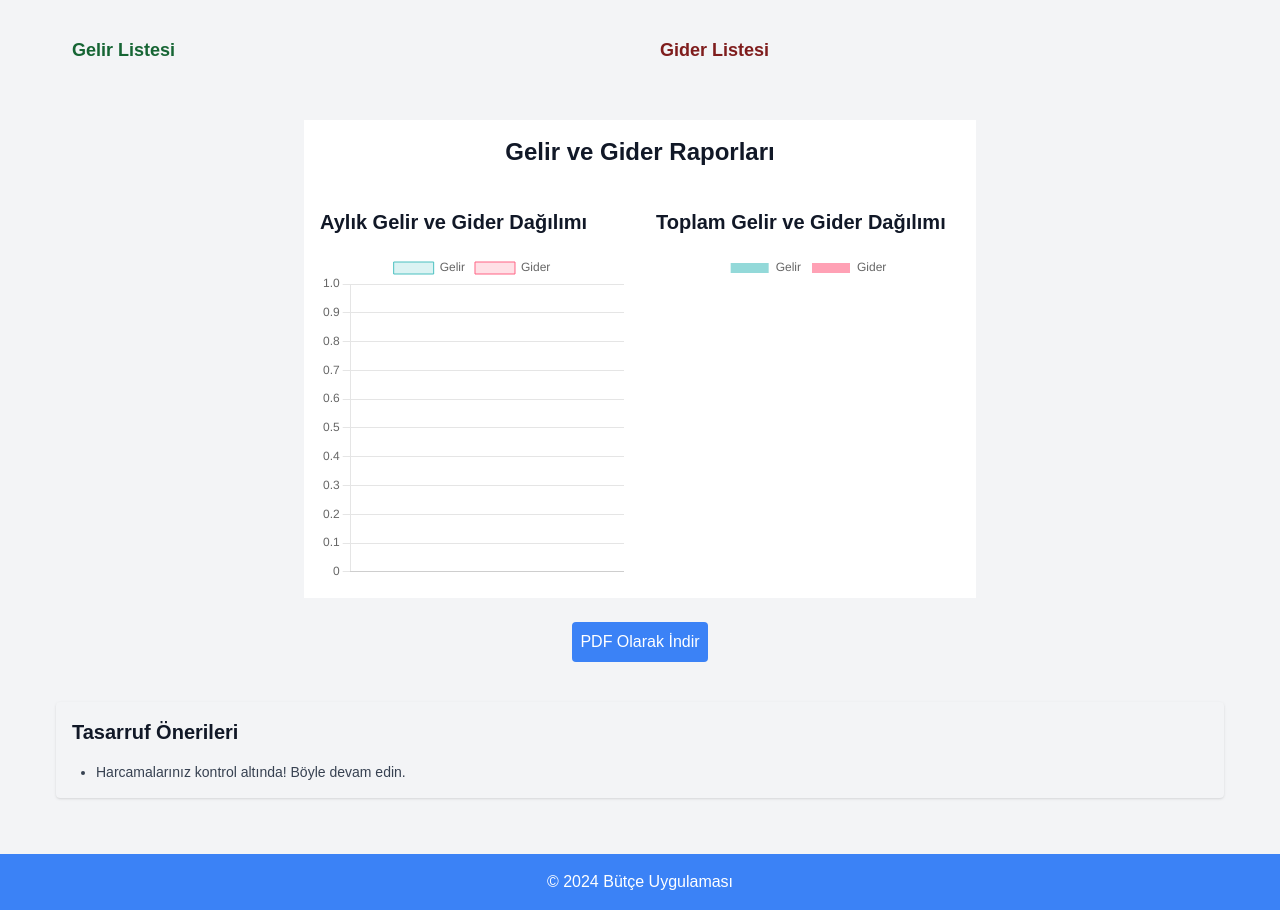
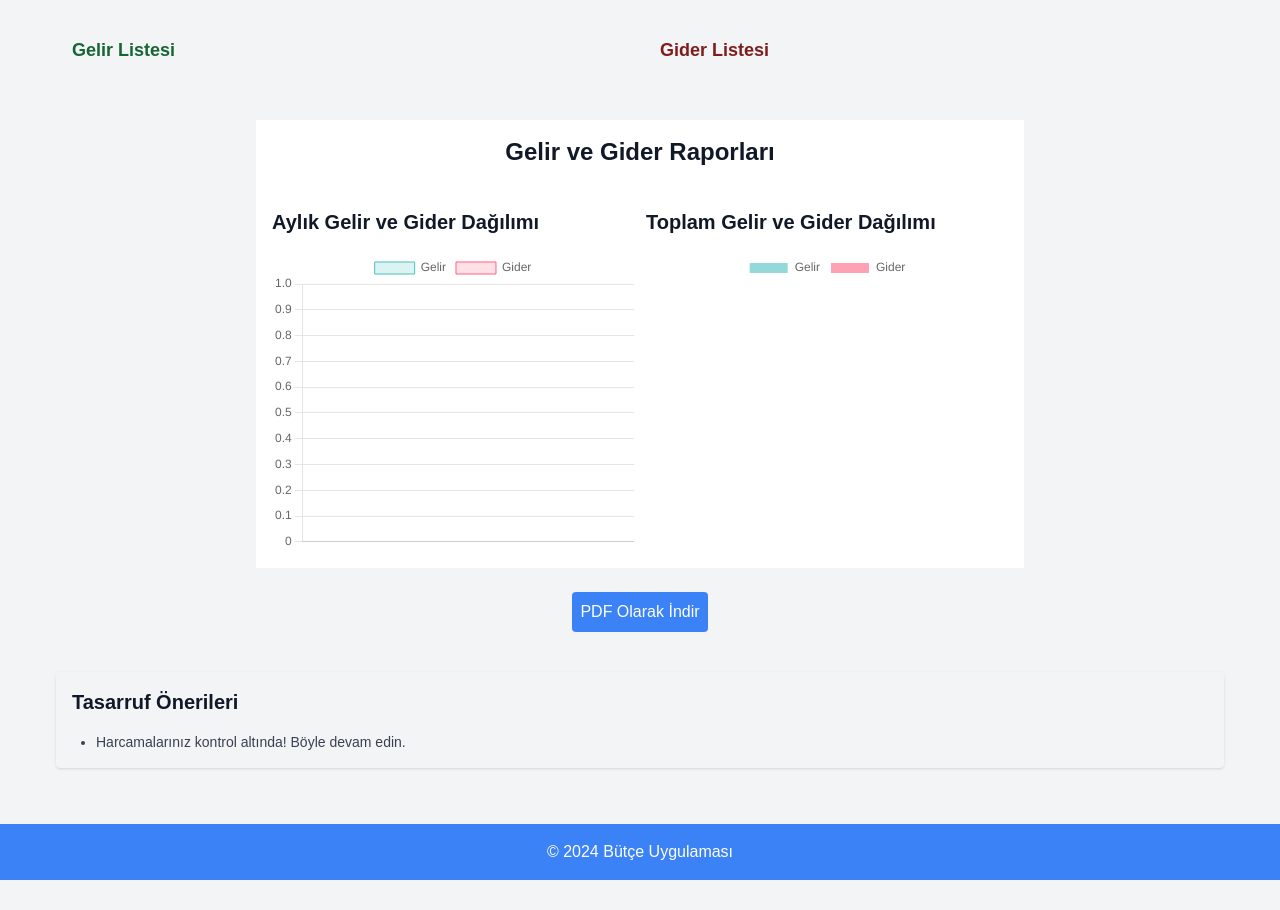
Before and after one commit to elanurbulbul/BudgetProject, a Next.js app: page / in a window 1280 px wide. Shown: the part 900-1810 px from the top of the page. After the commit the page ends 1780 px from the top, so only its background shows below. Built offline with nearby package versions, Linux system fonts and the light colour scheme.

Commit message:
UpdatedProblems

```diff
--- a/app/components/Reports.js
+++ b/app/components/Reports.js
@@ -2,7 +2,16 @@
 
 import { useState, useEffect } from "react";
 import { Bar, Pie } from "react-chartjs-2";
-import { Chart as ChartJS, CategoryScale, LinearScale, BarElement, Title, Tooltip, Legend, ArcElement } from "chart.js";
+import {
+  Chart as ChartJS,
+  CategoryScale,
+  LinearScale,
+  BarElement,
+  Title,
+  Tooltip,
+  Legend,
+  ArcElement,
+} from "chart.js";
 import { useBudget } from "../context/BudgetContext";
 
 ChartJS.register(
@@ -27,7 +36,9 @@ export default function ReportPage() {
     const expenses = {};
 
     transactions.forEach((transaction) => {
-      const month = new Date(transaction.date).toLocaleString("default", { month: "short" });
+      const month = new Date(transaction.date).toLocaleString("default", {
+        month: "short",
+      });
       if (transaction.type === "income") {
         income[month] = (income[month] || 0) + transaction.amount;
       } else if (transaction.type === "expense") {
@@ -42,7 +53,7 @@ export default function ReportPage() {
   }, [transactions]);
 
   const dataBar = {
-    labels: Object.keys(monthlyIncome), // Aylık
+    labels: Object.keys(monthlyIncome),
     datasets: [
       {
         label: "Gelir",
@@ -66,7 +77,10 @@ export default function ReportPage() {
     datasets: [
       {
         label: "Gelir ve Gider Dağılımı",
-        data: [incomeData.reduce((a, b) => a + b, 0), expenseData.reduce((a, b) => a + b, 0)],
+        data: [
+          incomeData.reduce((a, b) => a + b, 0),
+          expenseData.reduce((a, b) => a + b, 0),
+        ],
         backgroundColor: ["rgba(75, 192, 192, 0.6)", "rgba(255, 99, 132, 0.6)"],
       },
     ],
@@ -78,30 +92,39 @@ export default function ReportPage() {
       legend: {
         position: "top",
       },
-
     },
   };
 
   return (
-    <div className="mt-10 max-w-2xl mx-auto p-4 bg-white dark:bg-slate-700">
-    <h2 className="text-2xl text-center font-bold mb-4">Gelir ve Gider Raporları</h2>
+    <div className="mt-10 max-w-3xl mx-auto p-4 bg-white dark:bg-slate-700">
+      <h2 className="text-2xl text-center font-bold mb-4">
+        Gelir ve Gider Raporları
+      </h2>
 
-    <div className="mt-10 flex flex-wrap gap-8 md:flex-row">
+      <div className="mt-10 flex flex-col md:gap-3 gap-8 md:flex-row">
         {/* Çubuk Grafik - Gelir ve Gider Aylık Dağılımı */}
-      <div className="flex-1 min-w-[300px] justify-between self-start">
-        <h3 className="text-xl font-semibold mb-4">Aylık Gelir ve Gider Dağılımı</h3>
-        <div style={{ height: "330px" }}>
-          <Bar data={dataBar} options={optionsBar} height={1000} />
+        <div className="flex-1 min-w-0 md:min-w-[300px]">
+          <h3 className="text-xl font-semibold mb-4">
+            Aylık Gelir ve Gider Dağılımı
+          </h3>
+          <div className="chart-container h-[240px] md:h-[300px]">
+            <Bar data={dataBar} options={optionsBar} />
           </div>
         </div>
 
         {/* Pasta Grafik - Toplam Gelir ve Gider Dağılımı */}
-      <div className="flex-1 min-w-[300px]">
-        <h3 className="text-xl font-semibold mb-4">Toplam Gelir ve Gider Dağılımı</h3>
+        <div className="flex-1 min-w-0 md:min-w-[300px]">
+          <h3 className="text-xl font-semibold mb-4">
+            Toplam Gelir ve Gider Dağılımı
+          </h3>
+          <div
+            className="chart-container flex justify-center h-[240px] md:h-[300px]"
+
+          >
             <Pie data={dataPie} />
           </div>
         </div>
       </div>
-
+    </div>
   );
 }
--- a/app/output.css
+++ b/app/output.css
@@ -559,6 +559,10 @@ video {
   margin-right: auto;
 }
 
+.mb-1 {
+  margin-bottom: 0.25rem;
+}
+
 .mb-4 {
   margin-bottom: 1rem;
 }
@@ -567,28 +571,20 @@ video {
   margin-top: 2.5rem;
 }
 
+.mt-12 {
+  margin-top: 3rem;
+}
+
 .mt-2 {
   margin-top: 0.5rem;
-}
-
-.mt-6 {
-  margin-top: 1.5rem;
-}
-
-.mb-1 {
-  margin-bottom: 0.25rem;
 }
 
 .mt-4 {
   margin-top: 1rem;
 }
 
-.mt-12 {
-  margin-top: 3rem;
-}
-
-.mt-16 {
-  margin-top: 4rem;
+.mt-6 {
+  margin-top: 1.5rem;
 }
 
 .block {
@@ -603,16 +599,24 @@ video {
   display: grid;
 }
 
+.h-\[300px\] {
+  height: 300px;
+}
+
+.h-\[240px\] {
+  height: 240px;
+}
+
 .w-full {
   width: 100%;
 }
 
-.w-1\/2 {
-  width: 50%;
+.min-w-\[300px\] {
+  min-width: 300px;
 }
 
-.min-w-\[300px\] {
-  min-width: 300px;
+.min-w-0 {
+  min-width: 0px;
 }
 
 .max-w-2xl {
@@ -621,6 +625,10 @@ video {
 
 .max-w-lg {
   max-width: 32rem;
+}
+
+.max-w-3xl {
+  max-width: 48rem;
 }
 
 .flex-1 {
@@ -683,14 +691,6 @@ video {
   align-self: flex-start;
 }
 
-.self-end {
-  align-self: flex-end;
-}
-
-.self-baseline {
-  align-self: baseline;
-}
-
 .rounded {
   border-radius: 0.25rem;
 }
@@ -714,9 +714,9 @@ video {
   background-color: rgb(209 213 219 / var(--tw-bg-opacity, 1));
 }
 
-.bg-slate-500 {
+.bg-gray-50 {
   --tw-bg-opacity: 1;
-  background-color: rgb(100 116 139 / var(--tw-bg-opacity, 1));
+  background-color: rgb(249 250 251 / var(--tw-bg-opacity, 1));
 }
 
 .bg-white {
@@ -724,9 +724,8 @@ video {
   background-color: rgb(255 255 255 / var(--tw-bg-opacity, 1));
 }
 
-.bg-gray-50 {
-  --tw-bg-opacity: 1;
-  background-color: rgb(249 250 251 / var(--tw-bg-opacity, 1));
+.p-10 {
+  padding: 2.5rem;
 }
 
 .p-2 {
@@ -737,22 +736,18 @@ video {
   padding: 1rem;
 }
 
-.p-10 {
-  padding: 2.5rem;
+.p-6 {
+  padding: 1.5rem;
 }
 
-.p-6 {
-  padding: 1.5rem;
+.px-6 {
+  padding-left: 1.5rem;
+  padding-right: 1.5rem;
 }
 
 .py-2 {
   padding-top: 0.5rem;
   padding-bottom: 0.5rem;
-}
-
-.px-6 {
-  padding-left: 1.5rem;
-  padding-right: 1.5rem;
 }
 
 .pl-6 {
@@ -768,6 +763,11 @@ video {
   line-height: 2rem;
 }
 
+.text-3xl {
+  font-size: 1.875rem;
+  line-height: 2.25rem;
+}
+
 .text-lg {
   font-size: 1.125rem;
   line-height: 1.75rem;
@@ -781,11 +781,6 @@ video {
 .text-xl {
   font-size: 1.25rem;
   line-height: 1.75rem;
-}
-
-.text-3xl {
-  font-size: 1.875rem;
-  line-height: 2.25rem;
 }
 
 .font-bold {
@@ -825,9 +820,19 @@ video {
   color: rgb(34 197 94 / var(--tw-text-opacity, 1));
 }
 
+.text-green-800 {
+  --tw-text-opacity: 1;
+  color: rgb(22 101 52 / var(--tw-text-opacity, 1));
+}
+
 .text-red-500 {
   --tw-text-opacity: 1;
   color: rgb(239 68 68 / var(--tw-text-opacity, 1));
+}
+
+.text-red-900 {
+  --tw-text-opacity: 1;
+  color: rgb(127 29 29 / var(--tw-text-opacity, 1));
 }
 
 .text-white {
@@ -838,21 +843,6 @@ video {
 .text-yellow-500 {
   --tw-text-opacity: 1;
   color: rgb(234 179 8 / var(--tw-text-opacity, 1));
-}
-
-.text-green-800 {
-  --tw-text-opacity: 1;
-  color: rgb(22 101 52 / var(--tw-text-opacity, 1));
-}
-
-.text-red-950 {
-  --tw-text-opacity: 1;
-  color: rgb(69 10 10 / var(--tw-text-opacity, 1));
-}
-
-.text-red-900 {
-  --tw-text-opacity: 1;
-  color: rgb(127 29 29 / var(--tw-text-opacity, 1));
 }
 
 .shadow {
@@ -910,6 +900,11 @@ body {
   background-color: rgb(30 64 175 / var(--tw-bg-opacity, 1));
 }
 
+.dark\:bg-gray-400:is(.dark *) {
+  --tw-bg-opacity: 1;
+  background-color: rgb(156 163 175 / var(--tw-bg-opacity, 1));
+}
+
 .dark\:bg-gray-700:is(.dark *) {
   --tw-bg-opacity: 1;
   background-color: rgb(55 65 81 / var(--tw-bg-opacity, 1));
@@ -925,24 +920,9 @@ body {
   background-color: rgb(17 24 39 / var(--tw-bg-opacity, 1));
 }
 
-.dark\:bg-slate-400:is(.dark *) {
-  --tw-bg-opacity: 1;
-  background-color: rgb(148 163 184 / var(--tw-bg-opacity, 1));
-}
-
 .dark\:bg-slate-700:is(.dark *) {
   --tw-bg-opacity: 1;
   background-color: rgb(51 65 85 / var(--tw-bg-opacity, 1));
-}
-
-.dark\:bg-slate-600:is(.dark *) {
-  --tw-bg-opacity: 1;
-  background-color: rgb(71 85 105 / var(--tw-bg-opacity, 1));
-}
-
-.dark\:bg-gray-400:is(.dark *) {
-  --tw-bg-opacity: 1;
-  background-color: rgb(156 163 175 / var(--tw-bg-opacity, 1));
 }
 
 .dark\:text-gray-100:is(.dark *) {
@@ -955,9 +935,9 @@ body {
   color: rgb(209 213 219 / var(--tw-text-opacity, 1));
 }
 
-.dark\:text-white:is(.dark *) {
+.dark\:text-gray-400:is(.dark *) {
   --tw-text-opacity: 1;
-  color: rgb(255 255 255 / var(--tw-text-opacity, 1));
+  color: rgb(156 163 175 / var(--tw-text-opacity, 1));
 }
 
 .dark\:text-green-400:is(.dark *) {
@@ -970,31 +950,51 @@ body {
   color: rgb(220 38 38 / var(--tw-text-opacity, 1));
 }
 
-.dark\:text-gray-400:is(.dark *) {
+.dark\:text-white:is(.dark *) {
   --tw-text-opacity: 1;
-  color: rgb(156 163 175 / var(--tw-text-opacity, 1));
+  color: rgb(255 255 255 / var(--tw-text-opacity, 1));
+}
+
+@media (min-width: 640px) {
+  .sm\:flex {
+    display: flex;
+  }
+
+  .sm\:h-\[240px\] {
+    height: 240px;
+  }
+
+  .sm\:justify-center {
+    justify-content: center;
+  }
 }
 
 @media (min-width: 768px) {
+  .md\:flex {
+    display: flex;
+  }
+
+  .md\:h-\[300px\] {
+    height: 300px;
+  }
+
+  .md\:min-w-\[300px\] {
+    min-width: 300px;
+  }
+
   .md\:flex-row {
     flex-direction: row;
   }
-}
 
-@media (min-width: 1024px) {
-  .lg\:max-w-2xl {
-    max-width: 42rem;
+  .md\:justify-start {
+    justify-content: flex-start;
   }
 
-  .lg\:max-w-44 {
-    max-width: 11rem;
+  .md\:justify-center {
+    justify-content: center;
   }
 
-  .lg\:max-w-3xl {
-    max-width: 48rem;
-  }
-
-  .lg\:p-20 {
-    padding: 5rem;
+  .md\:gap-3 {
+    gap: 0.75rem;
   }
 }
```
Lines whose indentation alone changed are shown as unchanged.
